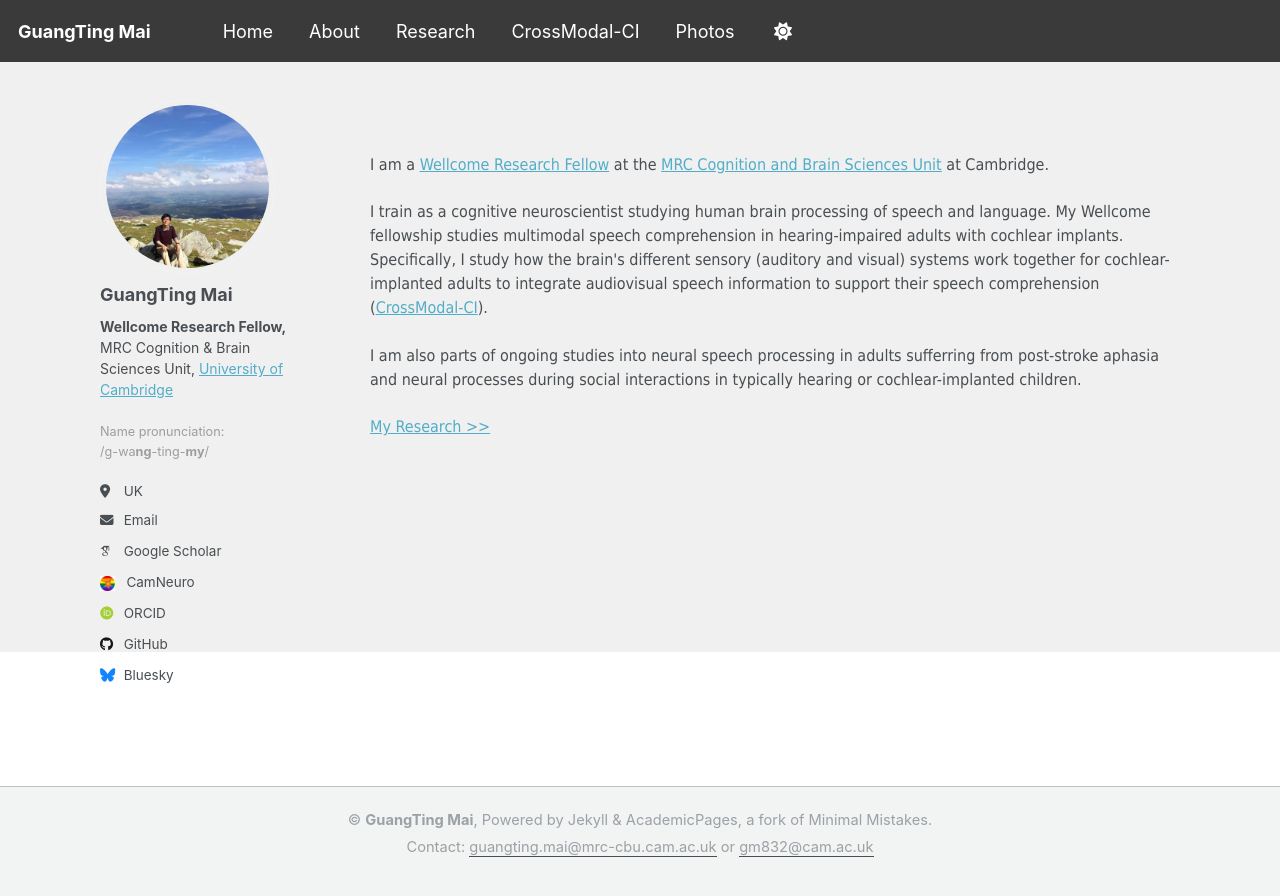
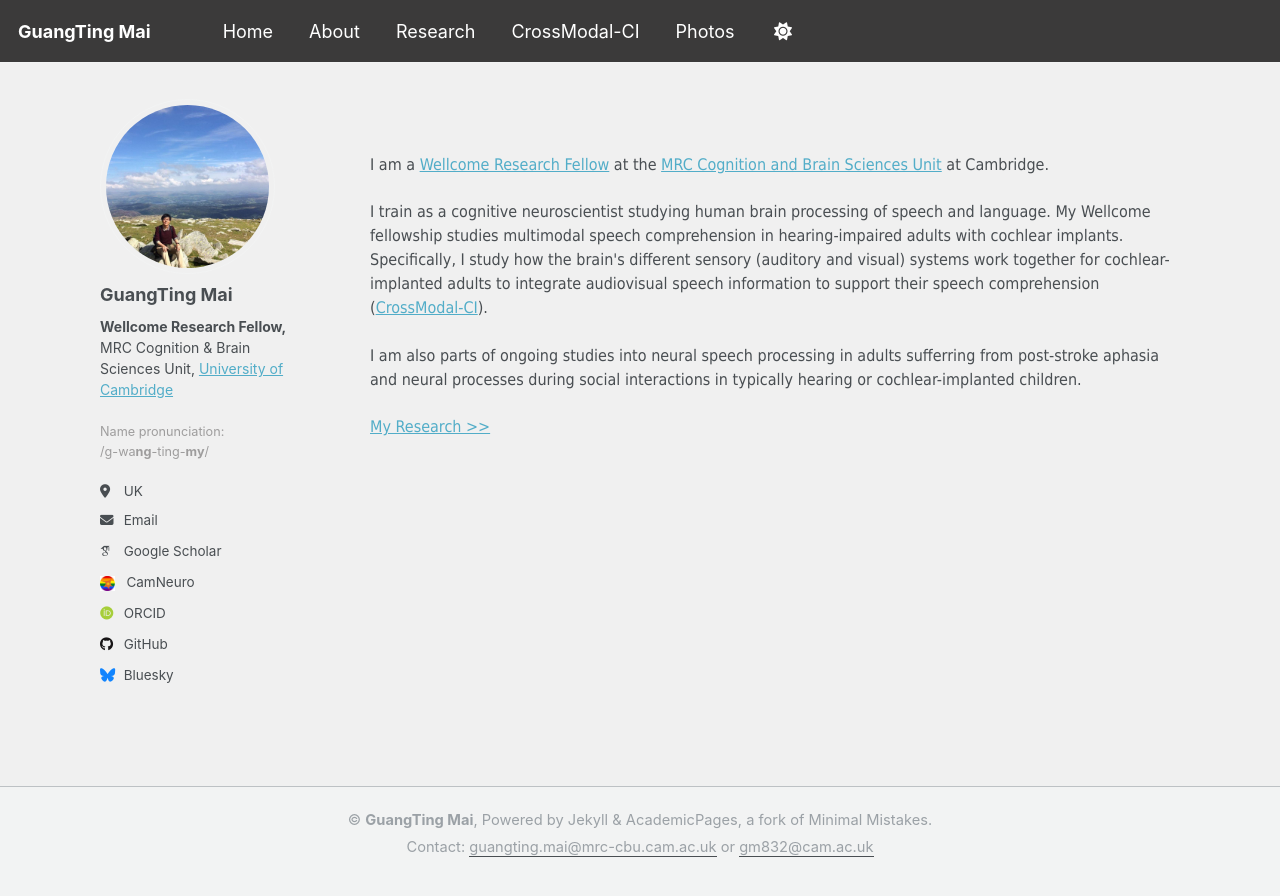
Before and after one commit to guangtingmai/guangtingmai.github.io, a Jekyll site: the page built from _pages/readme.html, in a window 1280 px wide. Shown: the top 896 px of the page. Built offline with Jekyll 4.4.1, drawn with Linux system fonts in a browser that asks for light colours; some web fonts are replaced.

Commit message:
Update custom.scss

```diff
--- a/_sass/custom.scss
+++ b/_sass/custom.scss
@@ -53,9 +53,18 @@ nav a:hover,
   padding-right: 0 !important;
 }
 
-body,
-.page,
-.page__inner-wrap {
+/* Make body and page full height */
+html, body {
+  min-height: 100%;
+  background-color: #f0f0f0 !important;
+  margin: 0;
+  padding: 0; /* remove sticky footer padding */
+}
+
+/* Sticky footer adjustment */
+.page {
+  min-height: 100%;
+  padding-bottom: 0; /* remove extra white space */
   background-color: #f0f0f0 !important;
 }
 
```
